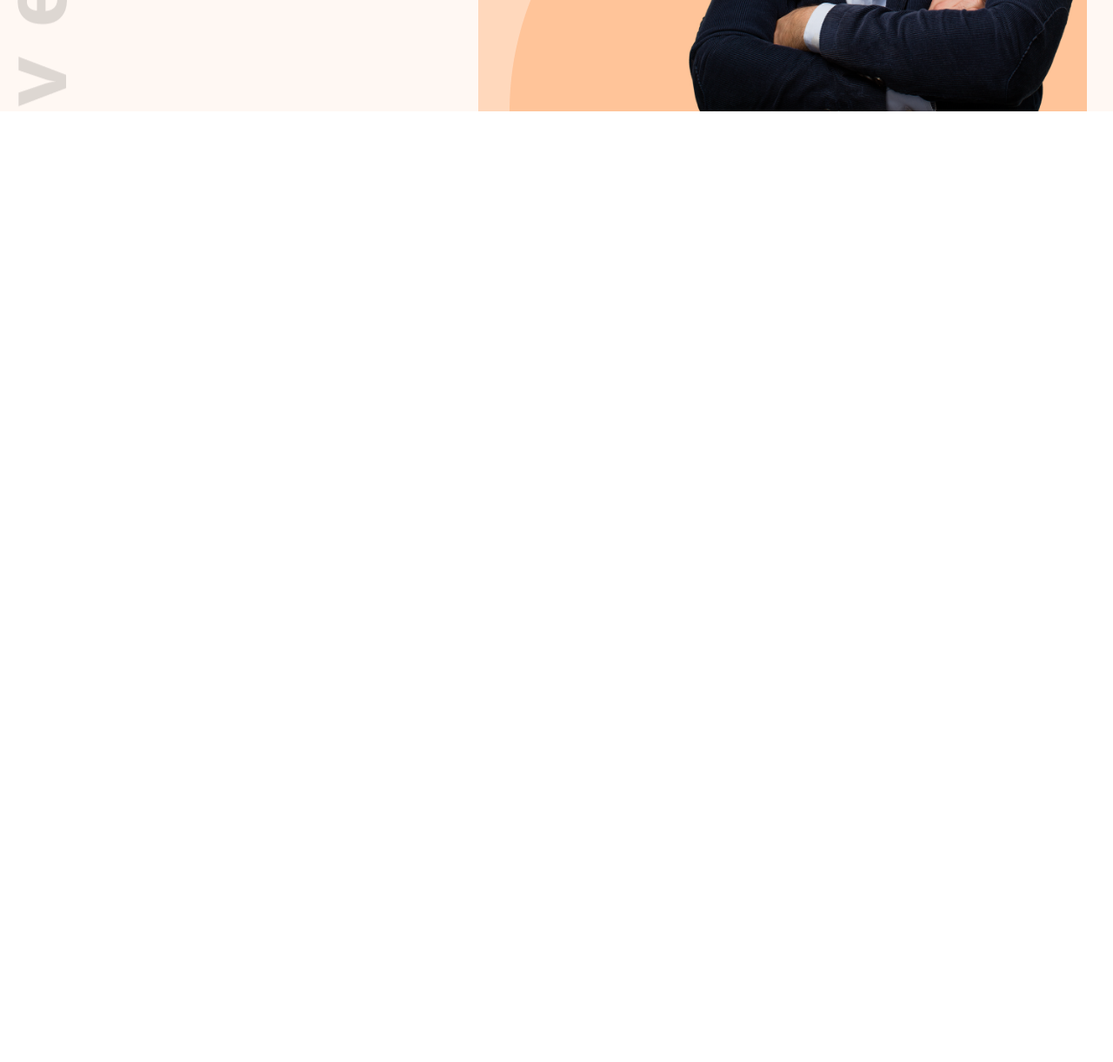
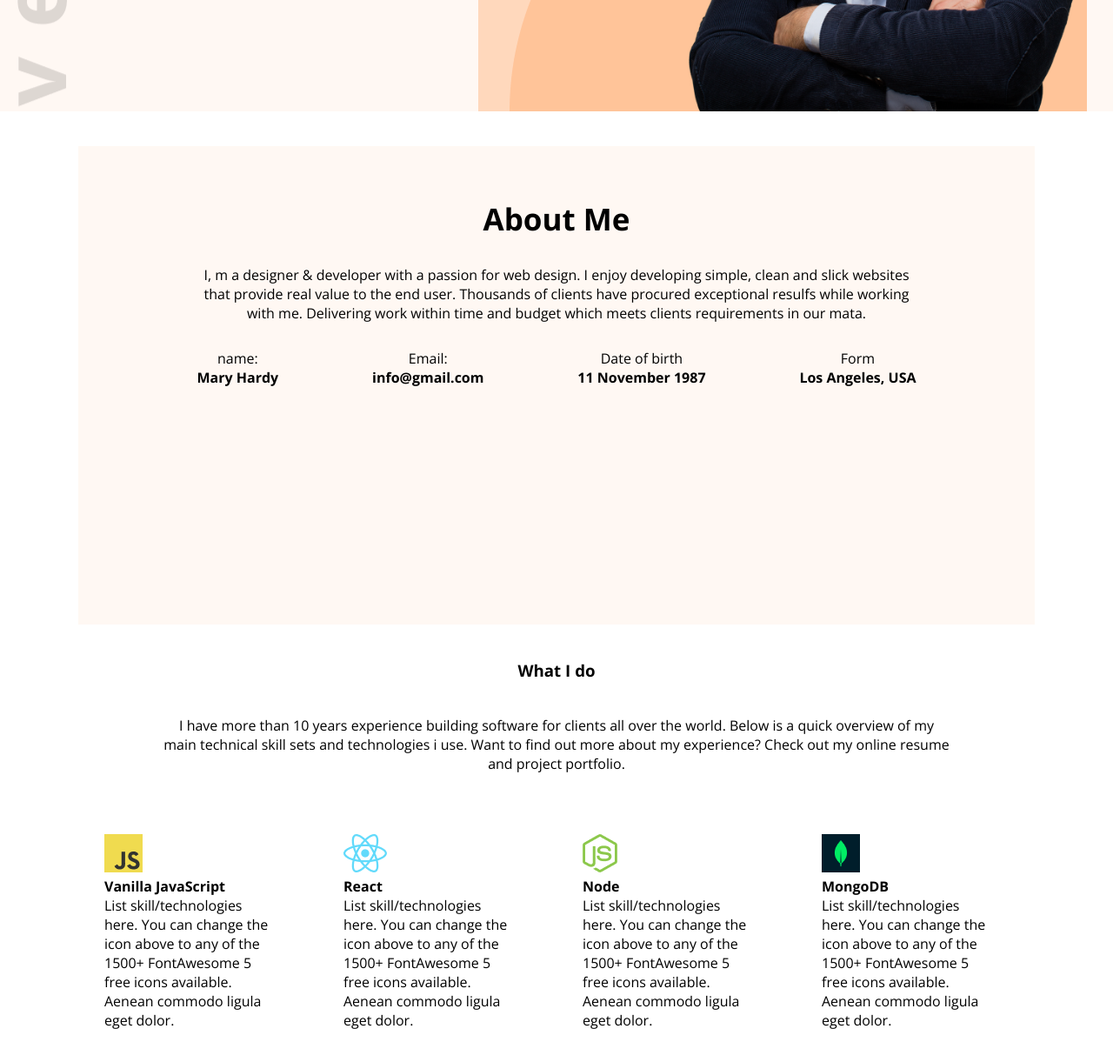
Before and after one commit to MomyKhan/portfolio-website, a plain HTML site: page index.html in a window 1280 px wide. Shown: the part 545-1766 px from the top of the page at 87% size. Before the commit the page ends 800 px from the top, so only its background shows below. Drawn offline with nearby package versions, Linux system fonts and the light colour scheme.

Commit message:
complit about section

```diff
--- a/index.html
+++ b/index.html
@@ -19,7 +19,7 @@
                   <ul>
                         <li><a href="portfolio">Portfolio</a></li>
                         <li><a href="blog">Blog</a></li>
-                        <li><button><i class="fa-solid fa-download"></i> Hire Me</button></li>
+                        <li><button> Hire Me</button></li>
                   </ul>
             </nav>
             <div class="banner">
@@ -35,6 +35,60 @@
             </div>
       </header>
       <main>
+            <section class="first-section">
+                  <div class="about-me">
+                        <div class="first-child">
+                              <h3>About Me</h3>
+                              <p>I, m a designer & developer with a passion for web design. I enjoy developing simple, clean and slick websites that provide real value to the end user. Thousands of clients have procured exceptional resulfs while working with me. Delivering work within time and budget which meets clients requirements in our mata.</p>
+                        </div>
+
+                        <div class="contact">
+                              <div>
+                                    <p>name:</p>
+                                    <h4>Mary Hardy</h4>
+                              </div>
+                              <div>
+                                    <p>Email:</p>
+                                    <h4>info@gmail.com</h4>
+                              </div>
+                              <div>
+                                    <p>Date of birth</p>
+                                    <h4>11 November 1987</h4>
+                              </div>
+                              <div>
+                                    <p>Form</p>
+                                    <h4>Los Angeles, USA</h4>
+                              </div>
+                        </div>
+                  </div>
+            </section>
+            <section class="second-section">
+                  <h3 class="h3">What I do</h3>
+                  <p class="p">I have more than 10 years experience building software for clients all over the world. Below is a quick overview of my main technical skill sets and technologies i use. Want to find out more about my experience? Check out my online resume and project portfolio.</p>
+                  <div class="skill-container">
+                        <div class="skill">
+                              <img src="images/icons/js.png" alt="">
+                              <h4 class="skill-name">Vanilla JavaScript</h4>
+                              <p class="skill-discription">List skill/technologies here. You can change the icon above to any of the 1500+ FontAwesome 5 free icons available. Aenean commodo ligula eget dolor.</p>
+                        </div>
+                        <div class="skill">
+                              <img src="images/icons/react.png" alt="">
+                              <h4 class="skill-name">React</h4>
+                              <p class="skill-discription">List skill/technologies here. You can change the icon above to any of the 1500+ FontAwesome 5 free icons available. Aenean commodo ligula eget dolor.</p>
+                        </div>
+                        <div class="skill">
+                              <img src="images/icons/nodejs.png" alt="">
+                              <h4 class="skill-name">Node</h4>
+                              <p class="skill-discription">List skill/technologies here. You can change the icon above to any of the 1500+ FontAwesome 5 free icons available. Aenean commodo ligula eget dolor.</p>
+                        </div>
+                        <div class="skill">
+                              <img src="images/icons/mongo.png" alt="">
+                              <h4 class="skill-name">MongoDB</h4>
+                              <p class="skill-discription">List skill/technologies here. You can change the icon above to any of the 1500+ FontAwesome 5 free icons available. Aenean commodo ligula eget dolor.</p>
+                        </div>
+                  </div>
+
+            </section>
 
       </main>
       <footer>
--- a/style.css
+++ b/style.css
@@ -74,7 +74,7 @@ nav>h3{
  }
  .white-button{
       color: #FD6E0A;
-      background-color: #096b11;
+      background-color: white;
       border: 1px solid  #FD6E0A;
  }
 .banner-image{
@@ -84,3 +84,48 @@ nav>h3{
       background-position: bottom right;
       width: 500px;
 }
+.contact{
+      display: flex;
+      align-items: center;
+      justify-content: space-between;
+      margin-top: 30px;
+}
+.first-section{
+      max-width:1100px;
+      height: 550px;
+      margin: 40px auto;
+      text-align: center;
+      background-color: #fff8f3;
+
+}
+.about-me{
+      width: 827px;
+      margin: 0 auto;
+      padding-top: 60px;
+
+}
+.about-me h3{
+      margin-bottom: 30px;
+}
+.first-child h3{
+      font-size: 35px;
+}
+.second-section{
+      width: 1100px;
+      margin: 30px auto;
+
+}
+.skill-container{
+      display: flex;
+}
+.h3,.p{
+      text-align: center;
+}
+.p{
+      width: 909px;
+      margin: 40px auto;
+}
+.skill{
+      margin-right: 20px;
+      padding: 30px;
+}
```
